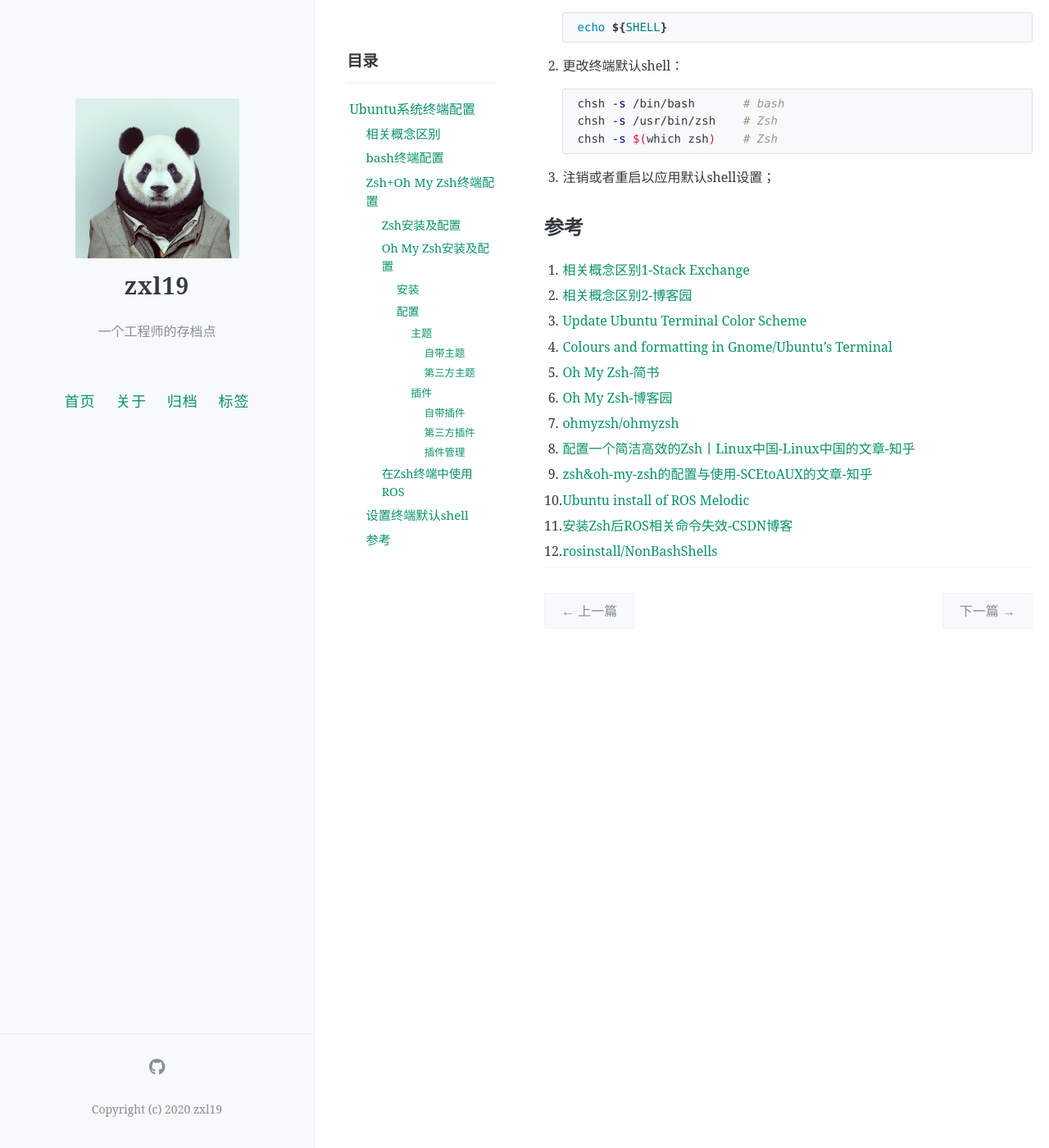
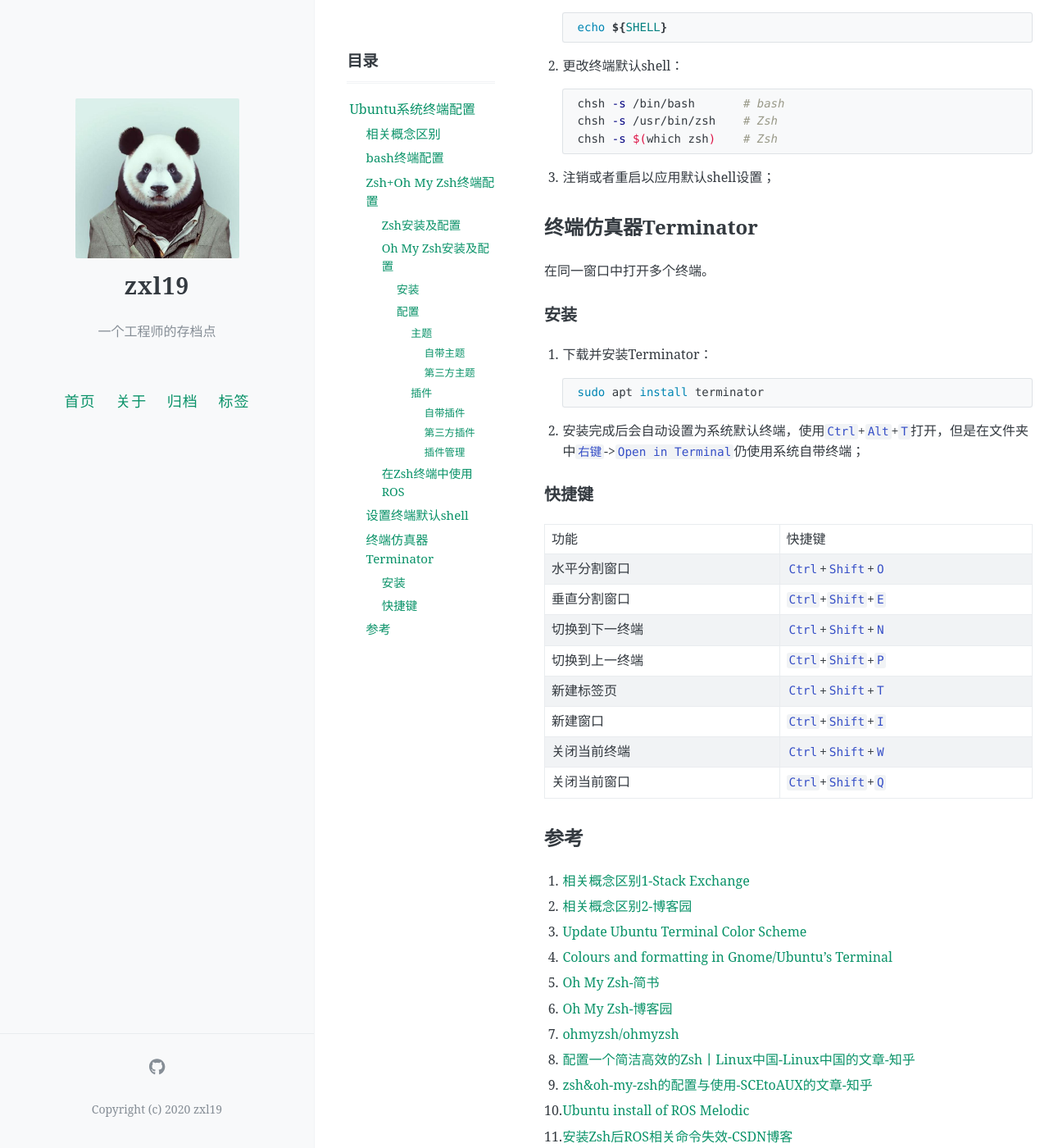
Before and after one commit to zxl19/zxl19.github.io, a Jekyll site: the page built from _posts/2021-10-12-terminal-setup.md, in a window 1280 px wide and 1400 px high, scrolled down 2790 px. Shown: the whole window at 82% size. Built offline with Jekyll 4.4.1, drawn with Linux system fonts in a browser that asks for light colours; comment, search, counter and statistics services are not loaded; some of the changed text lies outside the part shown.

Commit message:
Update Posts

````diff
--- a/_posts/2021-10-12-terminal-setup.md
+++ b/_posts/2021-10-12-terminal-setup.md
@@ -143,6 +143,33 @@ plugins=(git themes zsh-autosuggestions zsh-syntax-highlighting)
 
 3. 注销或者重启以应用默认shell设置；
 
+## 终端仿真器Terminator
+
+在同一窗口中打开多个终端。
+
+### 安装
+
+1. 下载并安装Terminator：
+
+    ```shell
+    sudo apt install terminator
+    ```
+
+2. 安装完成后会自动设置为系统默认终端，使用`Ctrl`+`Alt`+`T`打开，但是在文件夹中`右键`->`Open in Terminal`仍使用系统自带终端；
+
+### 快捷键
+
+| 功能 | 快捷键 |
+| :--- | :--- |
+| 水平分割窗口 | `Ctrl`+`Shift`+`O` |
+| 垂直分割窗口 | `Ctrl`+`Shift`+`E` |
+| 切换到下一终端 | `Ctrl`+`Shift`+`N` |
+| 切换到上一终端 | `Ctrl`+`Shift`+`P` |
+| 新建标签页 | `Ctrl`+`Shift`+`T` |
+| 新建窗口 | `Ctrl`+`Shift`+`I` |
+| 关闭当前终端 | `Ctrl`+`Shift`+`W` |
+| 关闭当前窗口 | `Ctrl`+`Shift`+`Q` |
+
 ## 参考
 
 1. [相关概念区别1-Stack Exchange](https://askubuntu.com/questions/506510/what-is-the-difference-between-terminal-console-shell-and-command-line)
@@ -157,3 +184,6 @@ plugins=(git themes zsh-autosuggestions zsh-syntax-highlighting)
 10. [Ubuntu install of ROS Melodic](http://wiki.ros.org/melodic/Installation/Ubuntu)
 11. [安装Zsh后ROS相关命令失效-CSDN博客](https://blog.csdn.net/Amazingren/article/details/81746176)
 12. [rosinstall/NonBashShells](http://wiki.ros.org/rosinstall/NonBashShells)
+13. [Ubuntu用Terminator+ZSH打造好用的终端开发环境-很酷的程序员的文章-知乎](https://zhuanlan.zhihu.com/p/346665734)
+14. [切换终端-CSDN博客](https://blog.csdn.net/learning_tortosie/article/details/102581261)
+15. [gnome-terminator/terminator](https://github.com/gnome-terminator/terminator)
````
Also changed, not shown: _posts/2022-07-12-server-note.md (+8 -0 lines).
